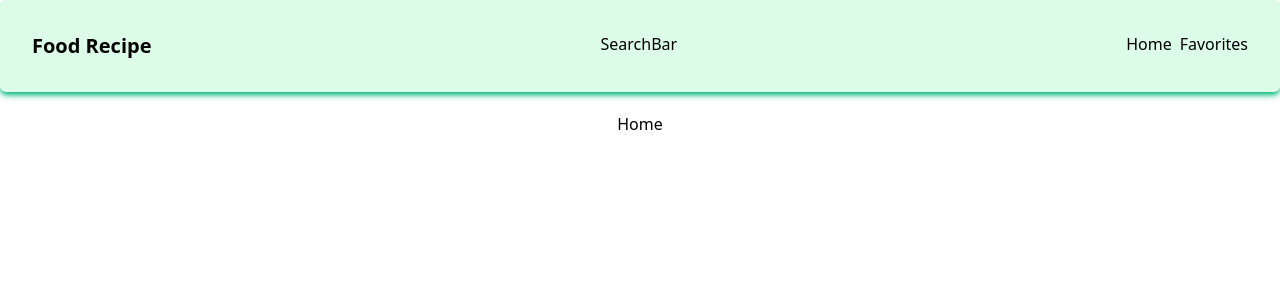
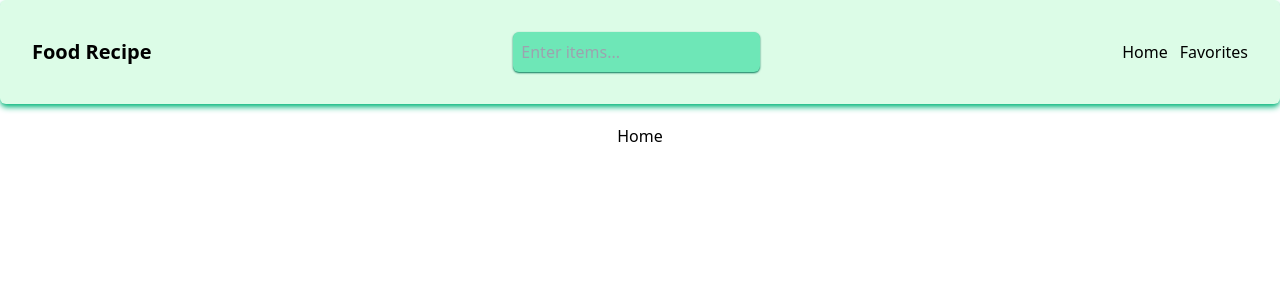
Before and after one commit to JoaDelVecchio/food-recipe, a React (Vite) app: page / in a window 1280 px wide. Shown: the top 300 px of the page. Built offline with nearby package versions, Linux system fonts and the light colour scheme.

Commit message:
Create search bar

```diff
--- a/src/App.tsx
+++ b/src/App.tsx
@@ -6,13 +6,19 @@ import Favorites from "./pages/favorites/Favorites";
 
 import "./App.css";
 import SearchBar from "./components/SearchBar";
+import { useState } from "react";
 
 function App() {
+  const [searchedItem, setSearchedItem] = useState<string>("");
+
   return (
     <div className="w-full flex flex-col gap-5">
-      <header className="flex shadow-md shadow-emerald-500 bg-green-100 rounded-md justify-between p-8 w-full">
+      <header className="flex flex-col md:flex-row shadow-md shadow-emerald-500 bg-green-100 rounded-md justify-between items-center p-8 w-full">
         <h1 className="text-xl font-bold">Food Recipe</h1>
-        <SearchBar />
+        <SearchBar
+          searchedItem={searchedItem}
+          setSearchedItem={setSearchedItem}
+        />
         <Navbar />
       </header>
       <Routes>
--- a/src/components/Navbar.tsx
+++ b/src/components/Navbar.tsx
@@ -3,7 +3,7 @@ import { Link } from "react-router-dom";
 const Navbar = () => {
   return (
     <nav>
-      <ul className="flex justify-center gap-2">
+      <ul className="flex justify-center gap-3">
         <li>
           <Link className="text-black" to="/">
             Home
--- a/src/components/SearchBar.tsx
+++ b/src/components/SearchBar.tsx
@@ -1,5 +1,31 @@
-const SearchBar = () => {
-  return <div>SearchBar</div>;
+import React from "react";
+import { SetStateAction } from "react";
+
+const SearchBar = ({
+  searchedItem,
+  setSearchedItem,
+}: {
+  searchedItem: string;
+  setSearchedItem: React.Dispatch<SetStateAction<string>>;
+}) => {
+  const handleSearchedItemChanges = (
+    e: React.ChangeEvent<HTMLInputElement>
+  ) => {
+    e.preventDefault();
+    setSearchedItem(e.target.value);
+  };
+
+  return (
+    <form>
+      <input
+        className="rounded-md p-2 bg-emerald-300 shadow-sm shadow-emerald-700 "
+        type="text"
+        placeholder="Enter items..."
+        value={searchedItem}
+        onChange={(e) => handleSearchedItemChanges(e)}
+      />
+    </form>
+  );
 };
 
 export default SearchBar;
```
